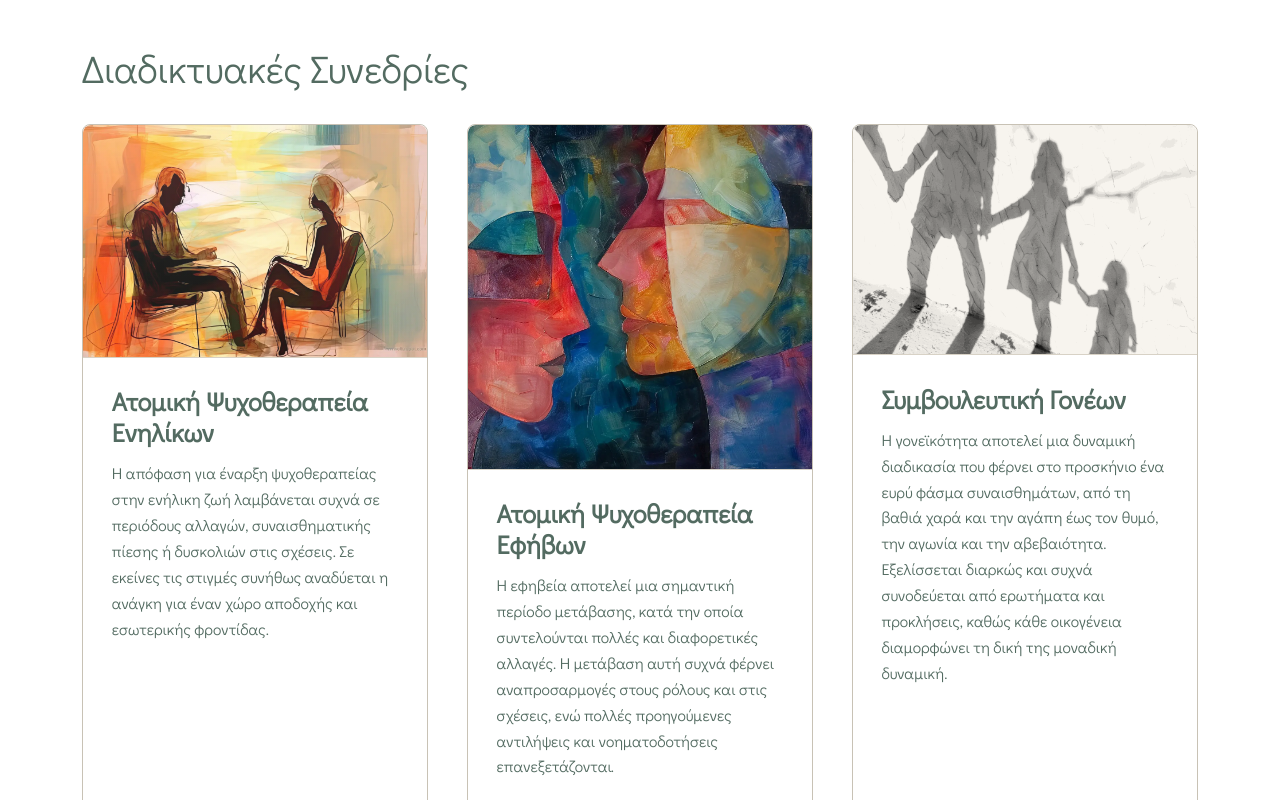
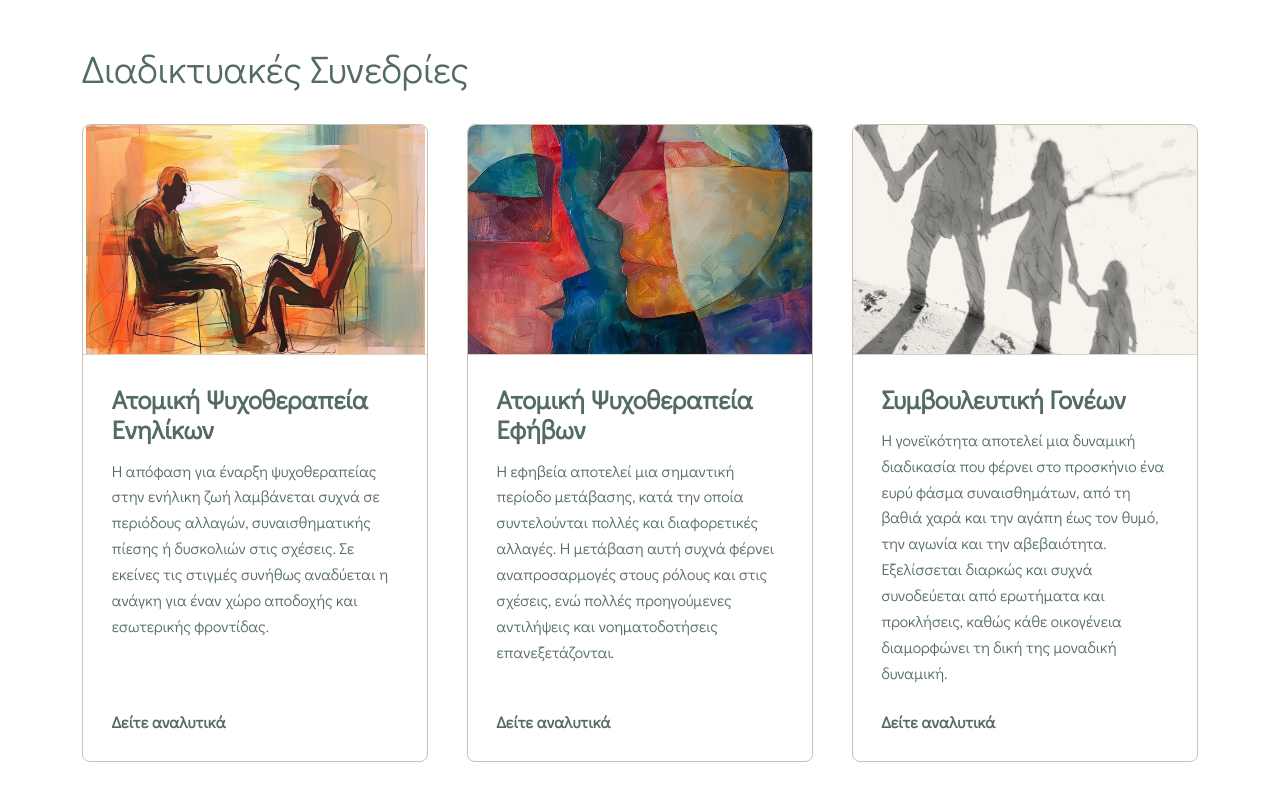
Before and after one commit to yourijanssen/ZoiWebsiteNextjs, a Next.js app: page / in a window 1280 px wide. Shown: the part 1660-2460 px from the top of the page. Built offline with nearby package versions, Linux system fonts and the light colour scheme.

Commit message:
fix image sizing

```diff
--- a/app/globals.css
+++ b/app/globals.css
@@ -2389,6 +2389,7 @@ body::after,
   flex: 0 0 auto;
   min-height: 0;
   height: auto;
+  aspect-ratio: 3 / 2;
   margin: 0;
   border-radius: var(--radius-lg) var(--radius-lg) 0 0;
   border-bottom: 1px solid #d8d2c6;
@@ -2400,17 +2401,14 @@ body::after,
 }
 
 .services-directory .service-media-individual {
-  aspect-ratio: 1200 / 810;
   background-size: auto, contain;
 }
 
 .services-directory .service-media-adolescent {
-  aspect-ratio: 1;
-  background-size: contain;
+  background-size: cover;
 }
 
 .services-directory .service-media-parentCounseling {
-  aspect-ratio: 3 / 2;
   background-size: contain;
 }
 
```
